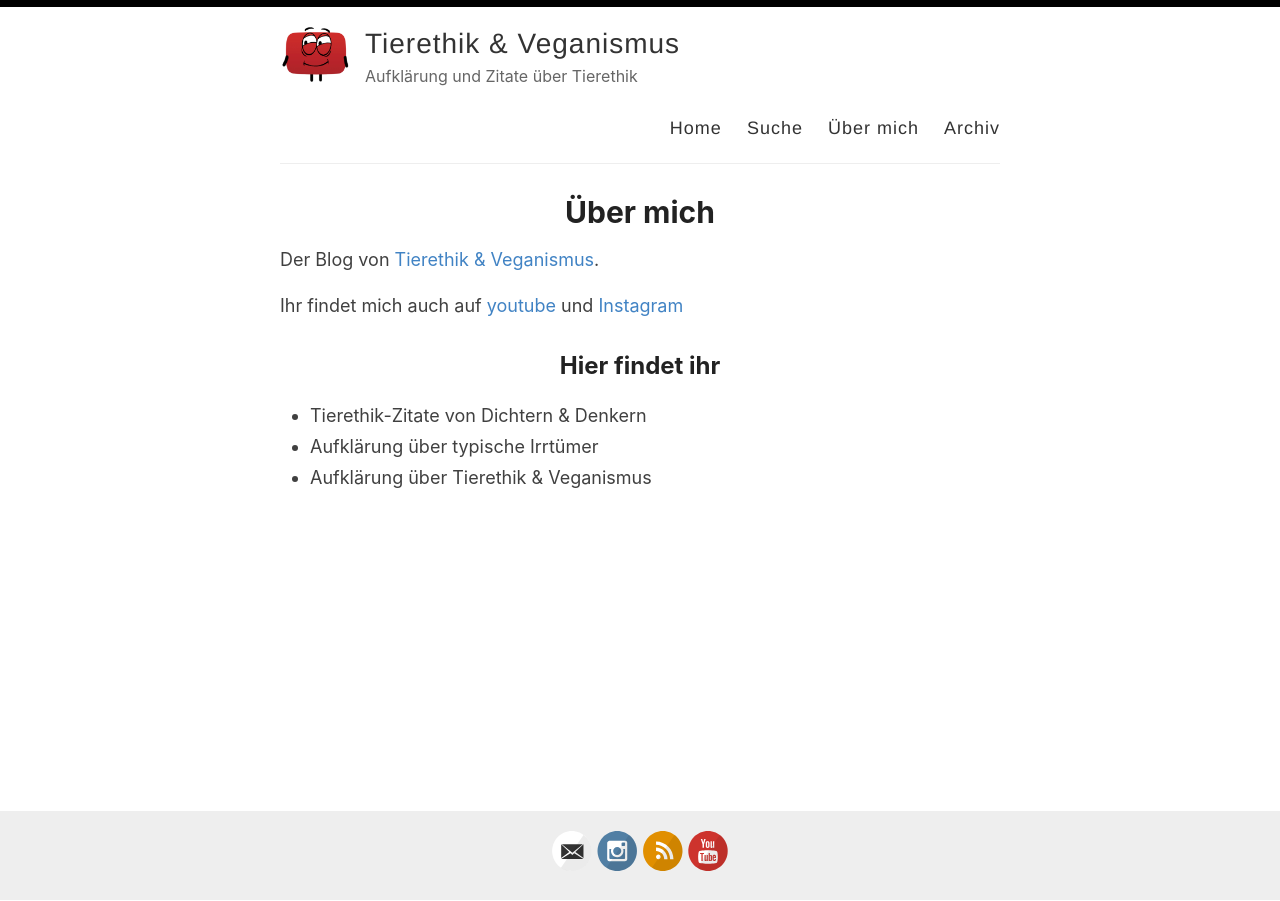
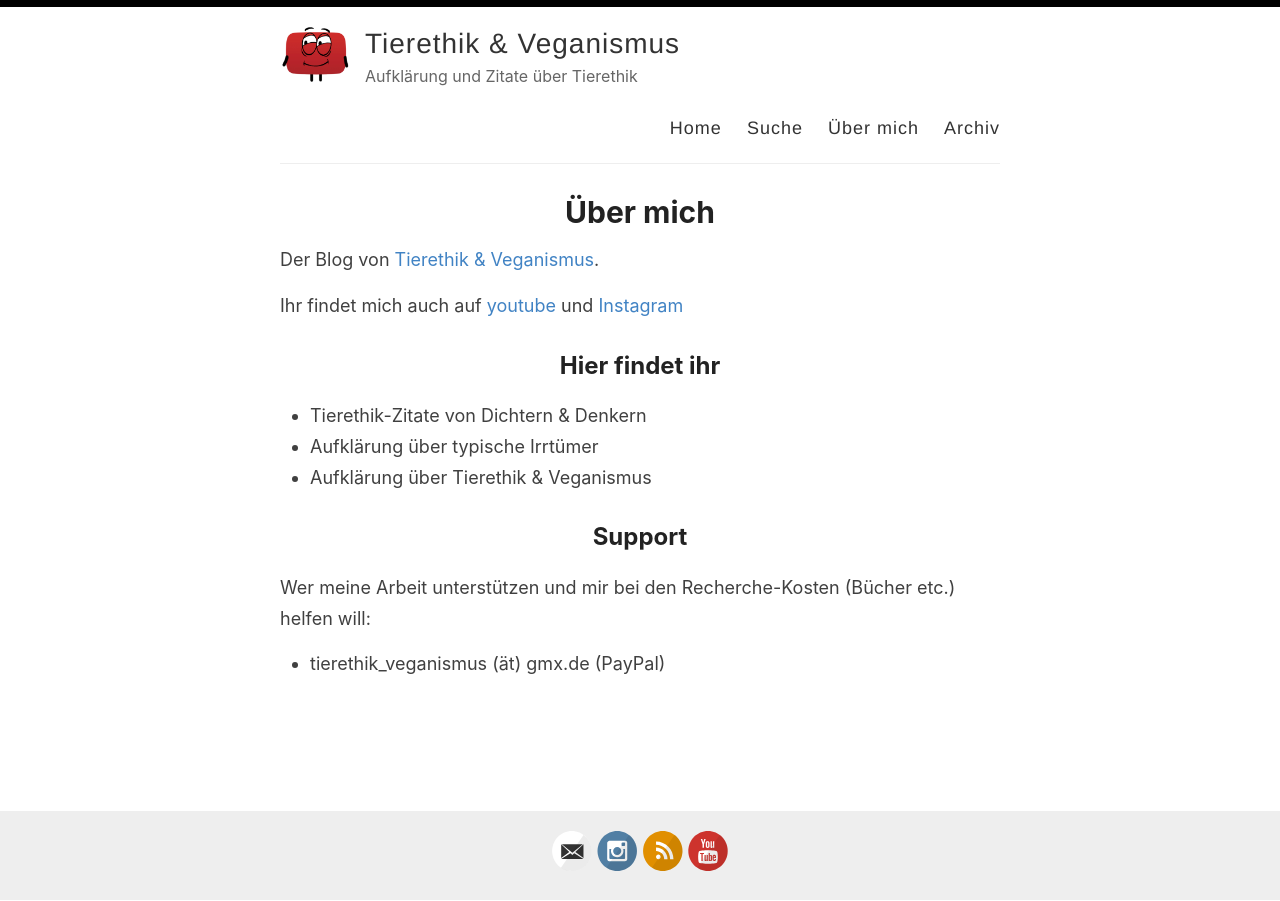
Before and after one commit to tierethik-veganismus/tierethik-veganismus.github.io, a Jekyll site: the page built from _pages/about.md, in a window 1280 px wide. Built offline with Jekyll 4.4.1, drawn with Linux system fonts in a browser that asks for light colours.

Commit message:
Füge PayPal-Konto für Support hinzu

```diff
--- a/_pages/about.md
+++ b/_pages/about.md
@@ -13,3 +13,8 @@ Ihr findet mich auch auf [youtube](https://www.youtube.com/c/TierethikundVeganis
 - Tierethik-Zitate von Dichtern & Denkern
 - Aufklärung über typische Irrtümer
 - Aufklärung über Tierethik & Veganismus
+
+## Support
+
+Wer meine Arbeit unterstützen und mir bei den Recherche-Kosten (Bücher etc.) helfen will:
+ * tierethik\_veganismus (ät) gmx.de (PayPal)
```
